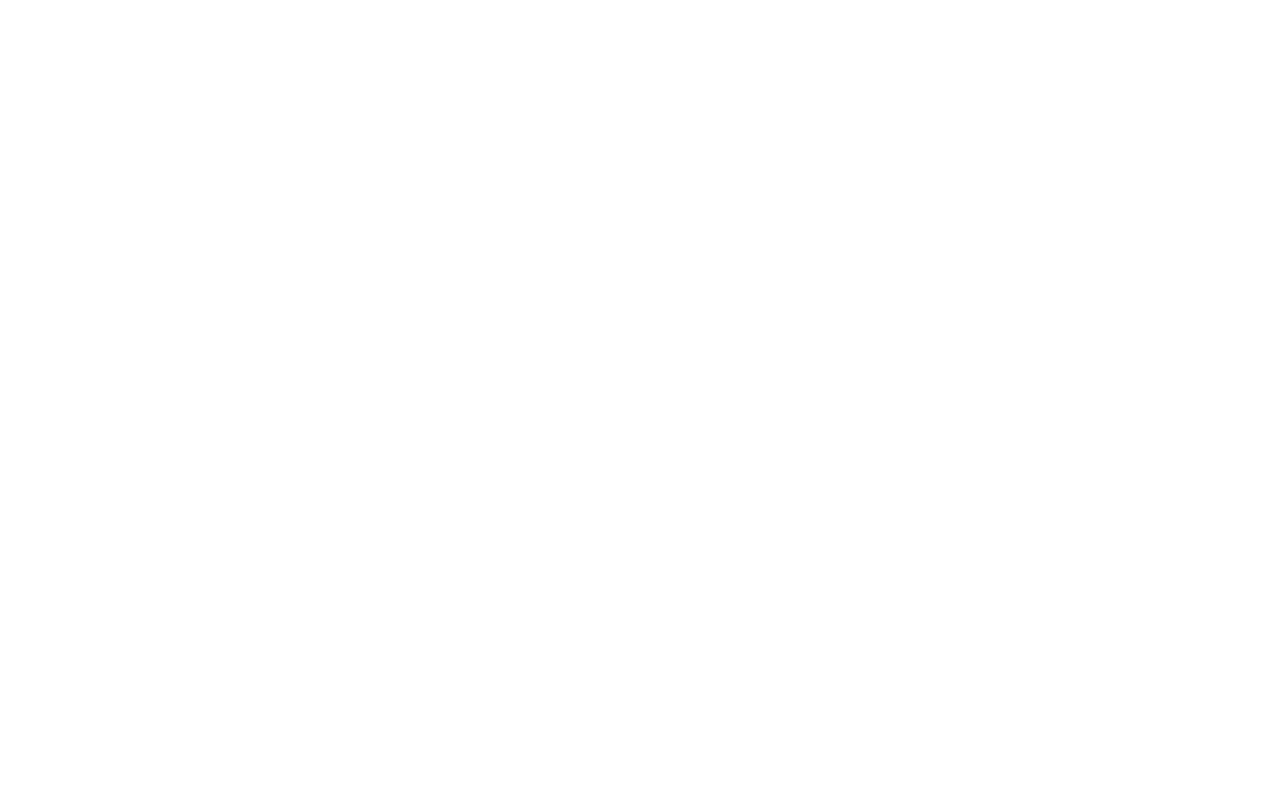
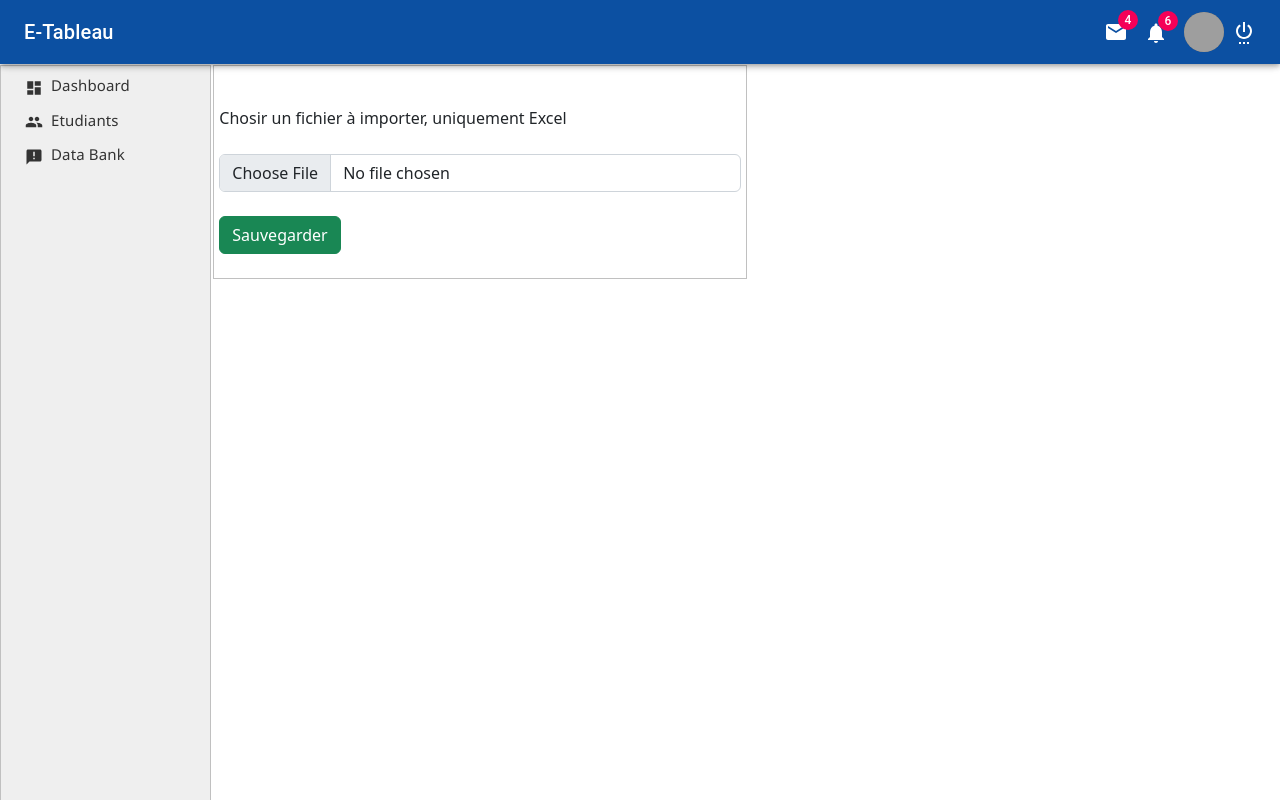
Before and after one commit to StephaneCash/comptabiliteFront, a React (Create React App) app: page /addFile in a window 1280 px wide. Before the commit this address had no page. Built offline with nearby package versions, Linux system fonts and the light colour scheme; grey boxes are pictures that could not be loaded.

Commit message:
new data

```diff
--- a/src/RoutesComponents/RoutesComponents.jsx
+++ b/src/RoutesComponents/RoutesComponents.jsx
@@ -1,5 +1,6 @@
 import React from 'react';
 import { Routes, Route, BrowserRouter } from "react-router-dom"
+import AddNewEtudiant from '../components/eleves/AddNewEtudiant';
 import Dashborad from '../pages/Dashborad';
 import DataBank from '../pages/DataBank';
 import Eleves from '../pages/Eleves';
@@ -15,6 +16,7 @@
                 <Route path="/dashboard" element={<Dashborad />} />
                 <Route path="/etudiants" element={<Eleves />} />
                 <Route path="/bank" element={<DataBank />} />
+                <Route path="/addFile" element={<AddNewEtudiant />} />
             </Routes>
         </BrowserRouter>
     )
--- a/src/components/eleves/AddNewEtudiant.jsx
+++ b/src/components/eleves/AddNewEtudiant.jsx
@@ -1,9 +1,55 @@
-import React from 'react'
+import axios from 'axios';
+import React, { useEffect, useState } from 'react'
+import { useNavigate } from 'react-router-dom';
+import Leftbar from '../Leftbar'
+import Navbar from '../Navbar'
 
 function AddNewEtudiant() {
-  return (
-    <div>AddNewEtudiant</div>
-  )
+    const [data, setData] = useState([]);
+    let navigate = useNavigate();
+    console.log(data)
+    const sauveData = (e) => {
+        e.preventDefault();
+        const formData = new FormData();
+        formData.append('file', data)
+        axios.post('http://localhost:5000/api/read', formData)
+            .then(res => {
+                if (res.status === 200) {
+                    navigate("/bank")
+                }
+            })
+            .catch(err => {
+                console.log(err.response)
+            })
+    };
+
+    return (
+        <div>
+            <Navbar />
+            <div className='d-flex main'>
+                <div className='col-sm-2'>
+                    <Leftbar />
+                </div>
+                <div className='col-sm-10'>
+                    <div className='getAllEleves col-sm-6' style={{ border: "1px solid silver", paddingTop: "1rem" }}>
+                        <br />
+
+                        <form>
+                            <label>Chosir un fichier à importer, uniquement Excel</label>
+                            <br />
+                            <br />
+                            <input type="file" className='form-control' onChange={(e) => setData(e.target.files[0])} />
+                            <br />
+                            <button className='btn btn-success' onClick={sauveData}>Sauvegarder</button>
+                            <br />
+                        </form>
+                        <br />
+
+                    </div>
+                </div>
+            </div>
+        </div>
+    )
 }
 
 export default AddNewEtudiant
--- a/src/css/Dashboard.css
+++ b/src/css/Dashboard.css
@@ -9,7 +9,7 @@
 
 .contentDashboardEvaluate .MuiPaper-root {
     border: 1px solid silver;
-    margin-right: auto;
+    margin-right: 1rem;
     height: 22vh;
 }
 
```
